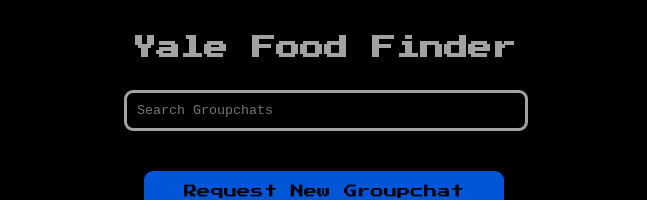
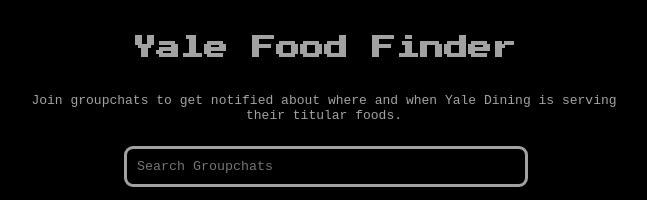
Before and after one commit to chaser164/yale-menus-groupme-bots, a React (Vite) app in the folder frontend/: page / in a window 1280 px wide. Shown: the top 200 px of the page, without its empty margins (316-963 px from the left). Built offline with nearby package versions, Linux system fonts and the light colour scheme; no server answers.

Commit message:
dev commit

```diff
--- a/frontend/src/App.css
+++ b/frontend/src/App.css
@@ -8,6 +8,10 @@
   display: flex;
   flex-direction: column;
   align-items: center;
+}
+
+.info {
+  font-family: monospace;
 }
 
 * {
--- a/frontend/src/App.jsx
+++ b/frontend/src/App.jsx
@@ -67,6 +67,9 @@
   return (
     <div className="App">
       <h1>Yale Food Finder</h1>
+      <p className='info'>
+        Join groupchats to get notified about where and when Yale Dining is serving their titular foods.
+      </p>
 
       <div className="search-container">
         <input
```
